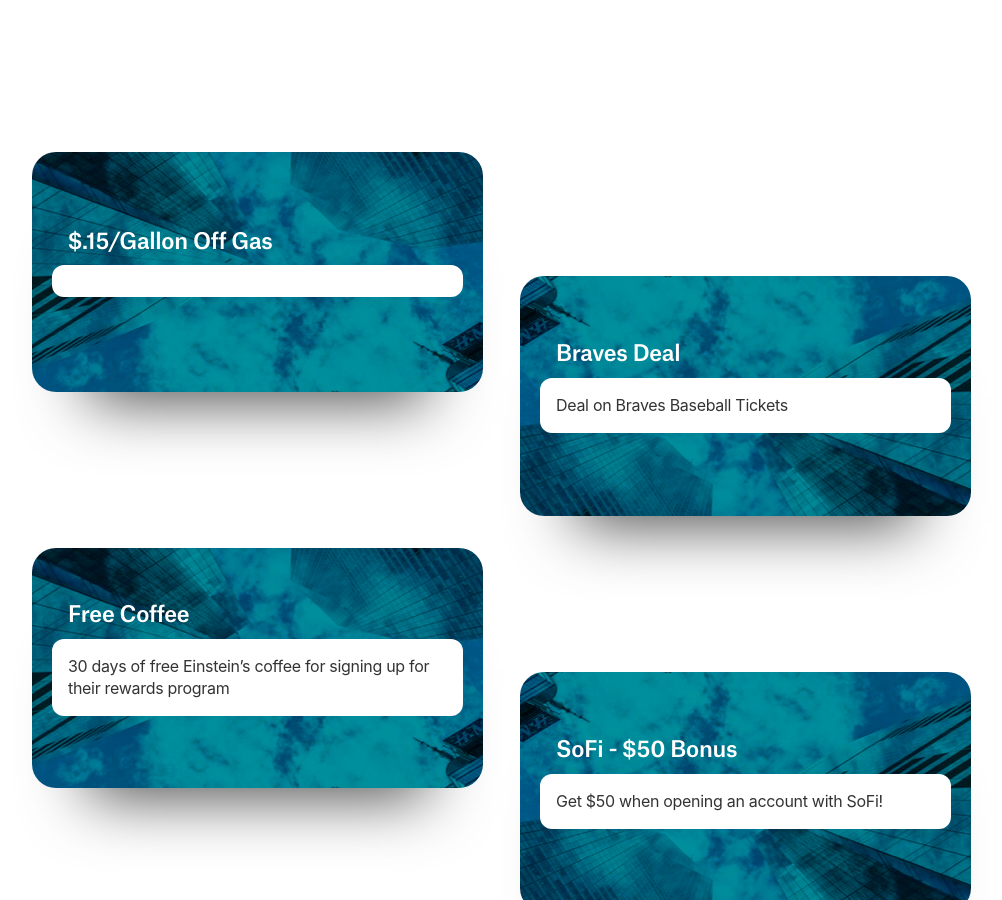
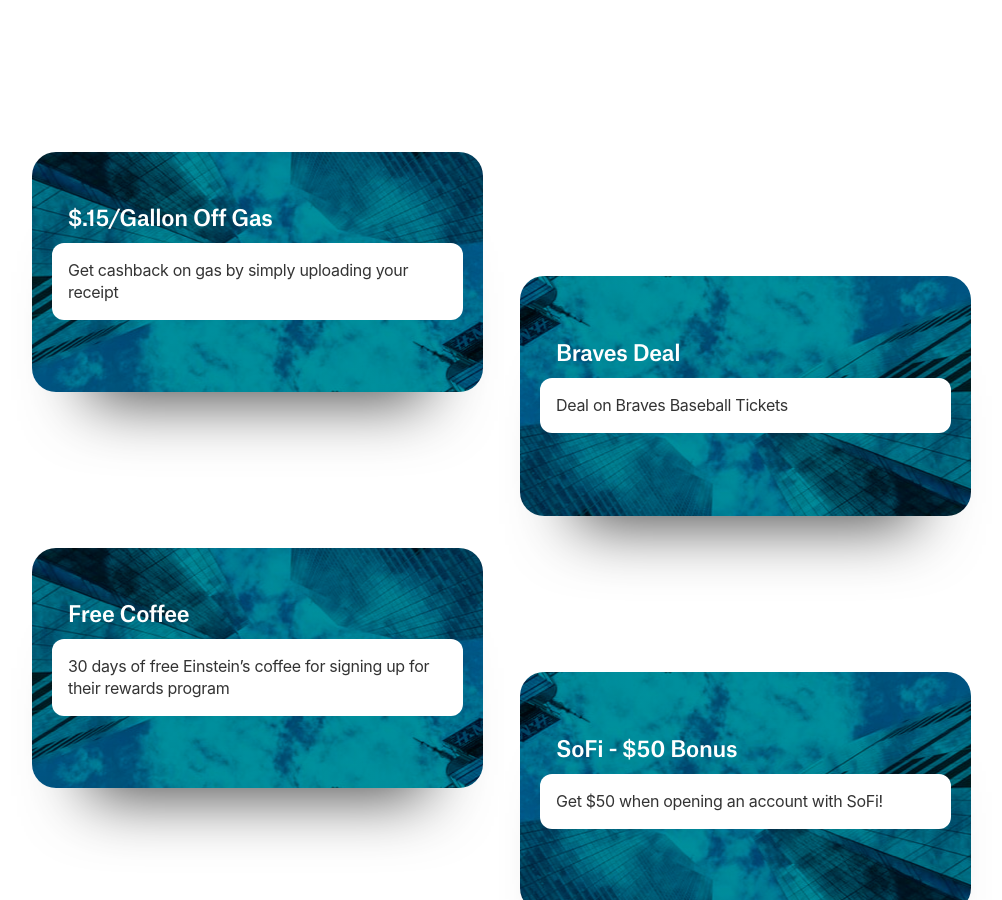
Before and after one commit to ohiosveryown/atldeals, a Jekyll site: the page built from index.html, in a window 1280 px wide and 900 px high, scrolled down 377 px. Shown: the whole window, without its empty margins (139-1141 px from the left). Built offline with Jekyll 4.4.1, drawn with Linux system fonts in a browser that asks for light colours; nearby versions of some CDN libraries.

Commit message:
Updated Dollars Dot 15 Slash Gallon Off Gas

```diff
--- a/_posts/2019-09-28-dollars-dot-15-slash-gallon-off-gas.markdown
+++ b/_posts/2019-09-28-dollars-dot-15-slash-gallon-off-gas.markdown
@@ -5,6 +5,8 @@
 categories:
 - new
 - deals
+image: "/uploads/99E6E099-622B-4889-82B9-C03347431B35.jpeg"
+description: 'Get cashback on gas by simply uploading your receipt '
 ---
 
 ![CB77FAF1-4EEB-4475-969C-447156B15C15.jpeg](/uploads/CB77FAF1-4EEB-4475-969C-447156B15C15.jpeg)
```
